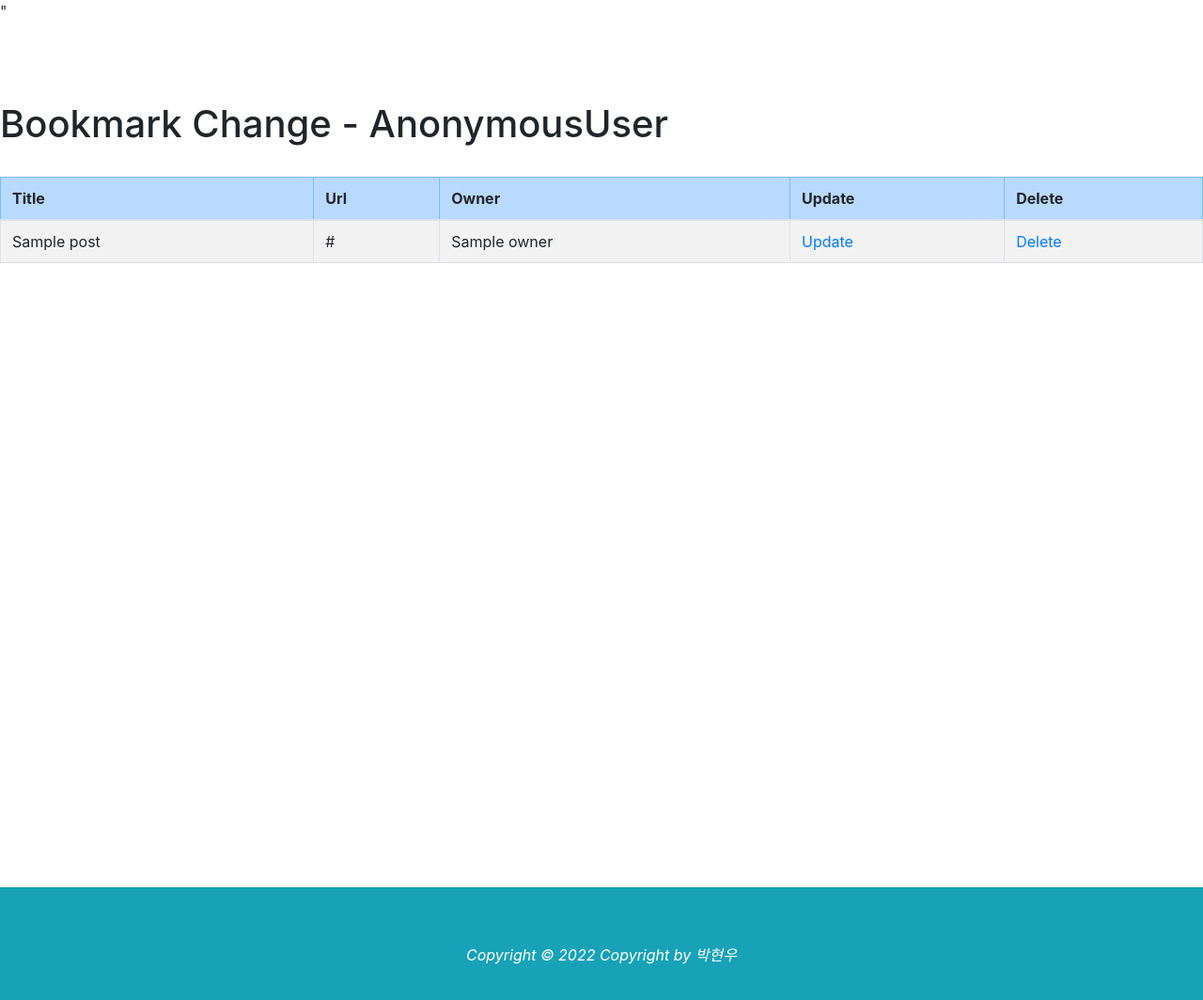
After one commit to nikel4610/DjangoAndWeb, a Django app: template firstproject/mysite/bookmark/templates/bookmark/bookmark_change_list.html in a window 1280 px wide. The commit adds this page. Shown: the whole page at 94% size. Run offline with Django 3.2, Linux system fonts and the light colour scheme; the template is opened without the code that fills it: most values are stand-ins (such as "Sample title", 1, 10 or a date in 2020); some libraries are stand-ins or nearby versions.

Commit message:
add bookmark update and delete

```diff
--- a/firstproject/mysite/blog/urls.py
+++ b/firstproject/mysite/blog/urls.py
@@ -34,4 +34,9 @@ urlpatterns = [
     path('tag/<str:tag>/', views.TaggedObjectLV.as_view(), name='tagged_object_list'),
 
     path('search/', views.SearchFV.as_view(), name='search'),
+
+    path('add/', views.PostCreateView.as_view(), name='add'),
+    path('change/', views.PostChangeLV.as_view(), name='change'),
+    path('<int:pk>/update/', views.PostUpdateView.as_view(), name='update'),
+    path('<int:pk>/delete/', views.PostDeleteView.as_view(), name='delete'),
 ]
--- /dev/null
+++ b/firstproject/mysite/bookmark/templates/bookmark/bookmark_change_list.html
@@ -0,0 +1,51 @@
+"{% extends 'base.html' %}
+{% load widget_tweaks %}
+
+<!-- 제목 블록 Start (기본값 My Blog Page) -->
+{% block title %}
+My Blog Bookmark Change List Page
+{% endblock %}
+<!-- 제목 블록 End -->
+
+<!-- 스타일 블록 Start -->
+{% block extra-style %}
+{% endblock %}
+<!-- 스타일 블록 End -->
+
+<!-- 콘텐츠 블록 Start -->
+{% block content %}
+<br>
+    <h1>Bookmark Change - {{ user }}</h1>
+    <br>
+
+    <table class="table table-bordered table-condensed table-striped"">
+        <thead>
+            <tr class="table-primary"">
+                <th>Title</th>
+                <th>Url</th>
+                <th>Owner</th>
+                <th>Update</th>
+                <th>Delete</th>
+            </tr>
+        </thead>
+
+        <tbody>
+            {% for item in object_list %}
+            <tr>
+                <td>{{ item.title }}</td>
+                <td>{{ item.url }}</td>
+                <td>{{ item.owner }}</td>
+                <td><a href="{% url 'bookmark:update' item.id %}"">Update</a></td>
+                <td><a href="{% url 'bookmark:delete' item.id %}"">Delete</a></td>
+            </tr>
+            {% endfor %}
+        </tbody>
+    </table>
+{% endblock %}
+<!-- 콘텐츠 블록 End -->
+
+<!-- 스크립트 블록 Start -->
+{% block extra-script %}
+
+{% endblock %}
+<!-- 스크립트 블록 End -->"
--- a/firstproject/mysite/bookmark/urls.py
+++ b/firstproject/mysite/bookmark/urls.py
@@ -6,4 +6,9 @@ app_name = 'bookmark'
 urlpatterns = [
     path('', views.BookmarkLV.as_view(), name='index'),
     path('<int:pk>', views.BookmarkDV.as_view(), name='detail'),
+
+    path('add/', views.BookmarkCreateView.as_view(), name='add'),
+    path('change/', views.BookmarkChangeLV.as_view(), name='change'),
+    path('<int:pk>/update/', views.BookmarkUpdateView.as_view(), name='update'),
+    path('<int:pk>/delete/', views.BookmarkDeleteView.as_view(), name='delete'),
 ]
--- a/firstproject/mysite/templates/base.html
+++ b/firstproject/mysite/templates/base.html
@@ -80,6 +80,35 @@
               <a class="dropdown-item" href="{% url 'blog:search' %}">Search</a>
             </div>
           </li>
+          <li class="nav-item dropdown active">
+            <a
+              class="nav-link dropdown-toggle text-white"
+              href="#"
+              data-toggle="dropdown"
+              >Add Option<span class="sr-only">(current)</span></a
+            >
+            <div class="dropdown-menu">
+              <a class="dropdown-item" href="{% url 'bookmark:add' %}">bookmark</a>
+              <a class="dropdown-item" href="{% url 'blog:add' %}">Post</a>
+              <a class="dropdown-item" href="#">Album</a>
+              <a class="dropdown-item" href="#">Photo</a>
+            </div>
+          </li>
+          <li class="nav-item dropdown active">
+            <a
+              class="nav-link dropdown-toggle text-white"
+              href="#"
+              data-toggle="dropdown"
+              >Change Option<span class="sr-only">(current)</span></a
+            >
+            <div class="dropdown-menu">
+              <a class="dropdown-item" href="{% url 'bookmark:change' %}">bookmark</a>
+              <a class="dropdown-item" href="{% url 'blog:change' %}">Post</a>
+              <a class="dropdown-item" href="#">Album</a>
+              <a class="dropdown-item" href="#">Photo</a>
+            </div>
+          </li>
+
         </ul>
         <form>
           <!-- 회원(로그인/로그아웃/회원가입/비밀번호 변경) Start -->
```
Also changed, not shown: firstproject/mysite/blog/views.py (+31 -0 lines), firstproject/mysite/bookmark/templates/bookmark/bookmark_confirm_delete.html (added, +31 -0 lines), firstproject/mysite/bookmark/templates/bookmark/bookmark_form.html (added, +58 -0 lines), firstproject/mysite/bookmark/views.py (+32 -1 lines), firstproject/mysite/mysite/views.py (+12 -0 lines), firstproject/mysite/db.sqlite3.
